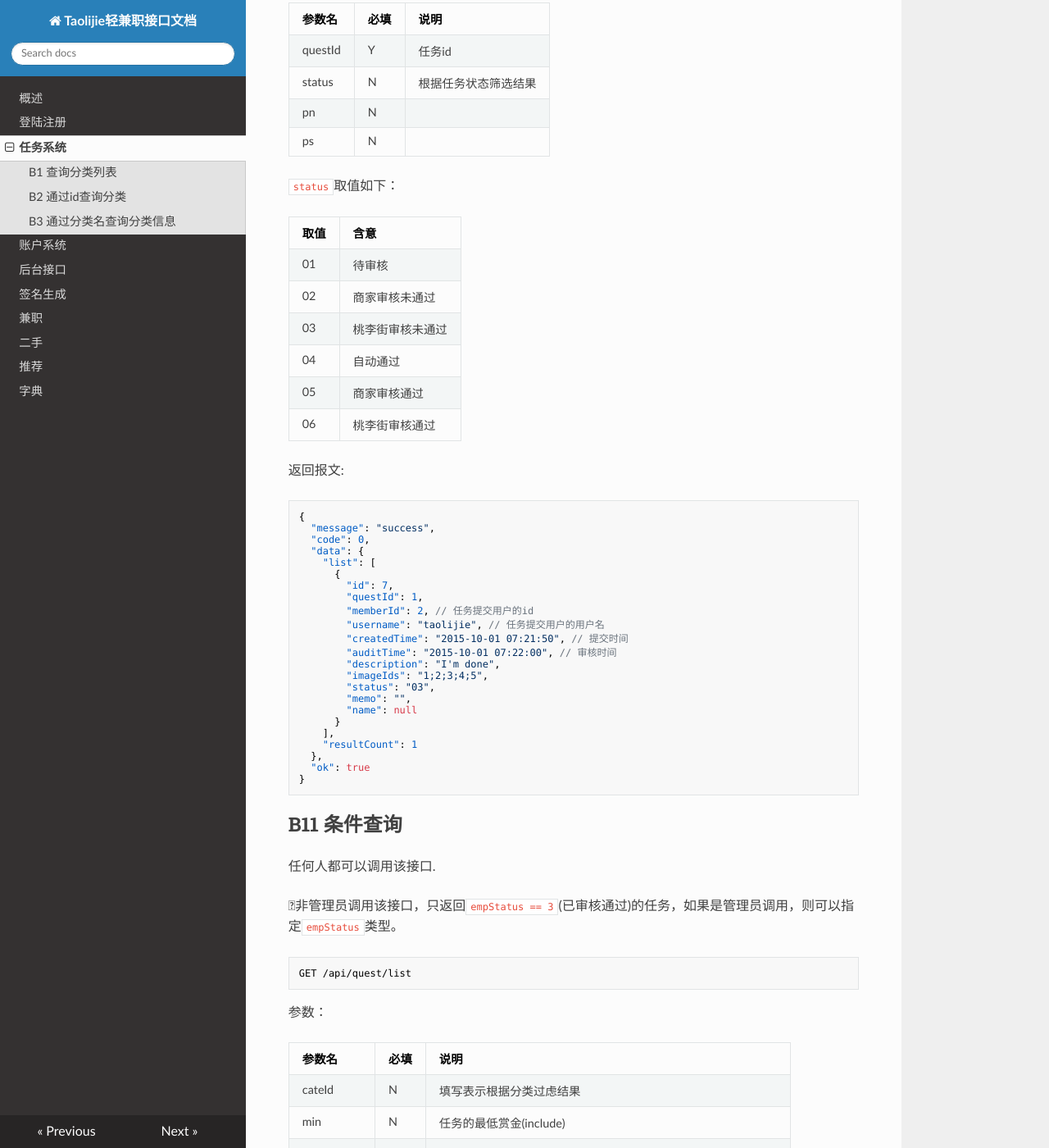
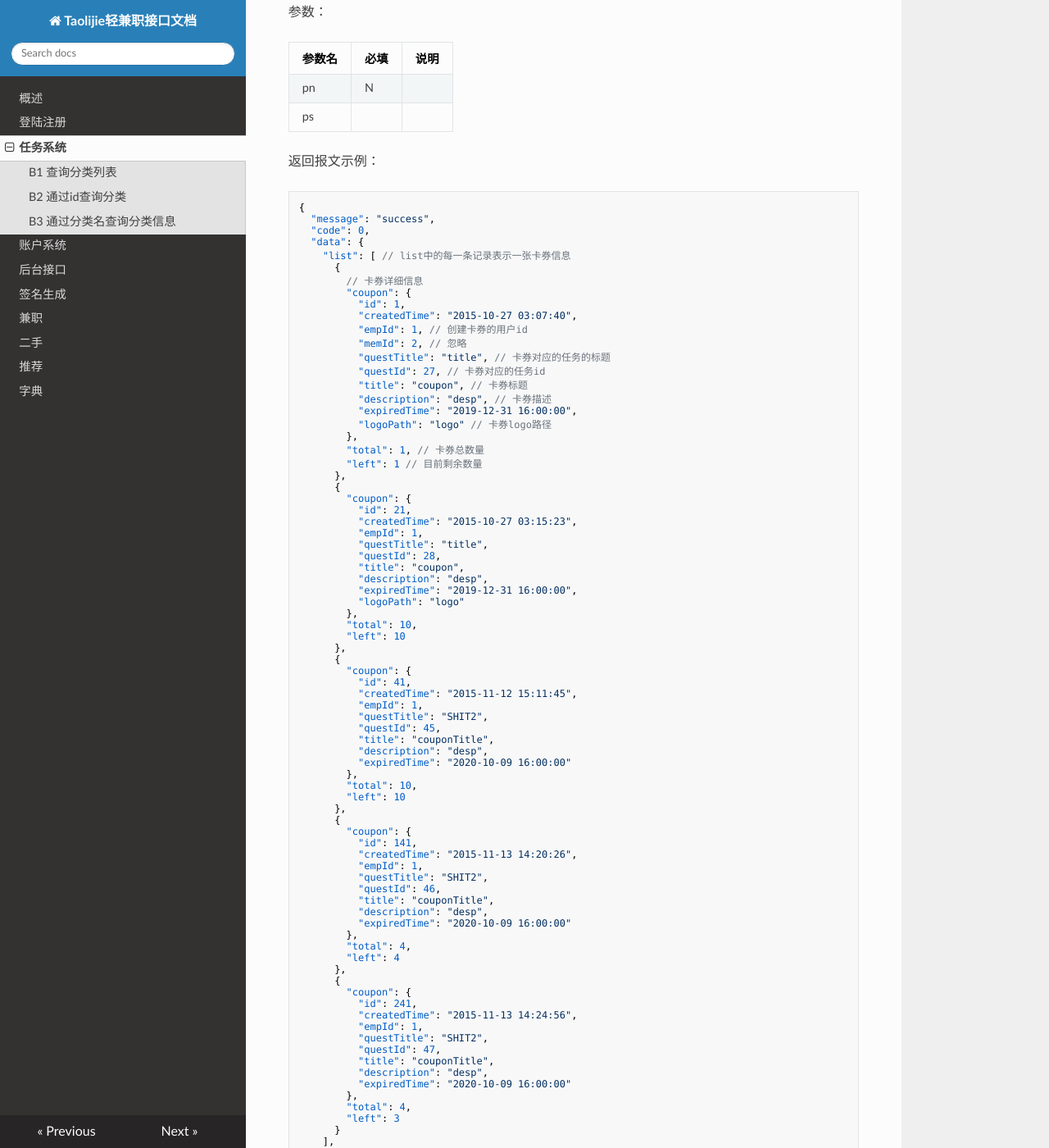
Before and after one commit to wanghongfei/tlj-quest-docs, an MkDocs documentation site: the page built from docs/quest.md, in a window 1280 px wide and 1400 px high, scrolled down 15436 px. Shown: the whole window at 82% size. Built offline with MkDocs 1.6.1, drawn with Linux system fonts in a browser that asks for light colours; nearby versions of some CDN libraries; old or Windows-style settings are respelled for this version of MkDocs; some of the changed text lies outside the part shown.

````diff
--- a/docs/quest.md
+++ b/docs/quest.md
@@ -805,6 +805,116 @@
 | ---- | ---- | ---- |
 | code | Y    | 卡券编号 |
 
+
+
+## B9.3 商家查询已经创建的卡券信息
+
+只有商家可以调用。
+
+```
+GET /api/user/quest/coupon/emp/list
+```
+
+参数：
+
+| 参数名  | 必填   | 说明   |
+| ---- | ---- | ---- |
+| pn   | N    |      |
+| ps   |      |      |
+
+返回报文示例：
+
+``` json
+{
+  "message": "success",
+  "code": 0,
+  "data": {
+    "list": [ // list中的每一条记录表示一张卡券信息
+      {
+        // 卡券详细信息
+        "coupon": {
+          "id": 1,
+          "createdTime": "2015-10-27 03:07:40",
+          "empId": 1, // 创建卡券的用户id
+          "memId": 2, // 忽略
+          "questTitle": "title", // 卡券对应的任务的标题
+          "questId": 27, // 卡券对应的任务id
+          "title": "coupon", // 卡券标题
+          "description": "desp", // 卡券描述
+          "expiredTime": "2019-12-31 16:00:00",
+          "logoPath": "logo" // 卡券logo路径
+        },
+        "total": 1, // 卡券总数量
+        "left": 1 // 目前剩余数量
+      },
+      {
+        "coupon": {
+          "id": 21,
+          "createdTime": "2015-10-27 03:15:23",
+          "empId": 1,
+          "questTitle": "title",
+          "questId": 28,
+          "title": "coupon",
+          "description": "desp",
+          "expiredTime": "2019-12-31 16:00:00",
+          "logoPath": "logo"
+        },
+        "total": 10,
+        "left": 10
+      },
+      {
+        "coupon": {
+          "id": 41,
+          "createdTime": "2015-11-12 15:11:45",
+          "empId": 1,
+          "questTitle": "SHIT2",
+          "questId": 45,
+          "title": "couponTitle",
+          "description": "desp",
+          "expiredTime": "2020-10-09 16:00:00"
+        },
+        "total": 10,
+        "left": 10
+      },
+      {
+        "coupon": {
+          "id": 141,
+          "createdTime": "2015-11-13 14:20:26",
+          "empId": 1,
+          "questTitle": "SHIT2",
+          "questId": 46,
+          "title": "couponTitle",
+          "description": "desp",
+          "expiredTime": "2020-10-09 16:00:00"
+        },
+        "total": 4,
+        "left": 4
+      },
+      {
+        "coupon": {
+          "id": 241,
+          "createdTime": "2015-11-13 14:24:56",
+          "empId": 1,
+          "questTitle": "SHIT2",
+          "questId": 47,
+          "title": "couponTitle",
+          "description": "desp",
+          "expiredTime": "2020-10-09 16:00:00"
+        },
+        "total": 4,
+        "left": 3
+      }
+    ],
+    "resultCount": 5
+  },
+  "ok": true
+}
+```
+
+
+
+
+
 ## B10 查询指定任务的提交记录
 
 只有商家和ADMIN可以调用。
--- a/index.html
+++ b/index.html
@@ -489,6 +489,10 @@
 <td>44</td>
 <td>相关账号还未设置</td>
 </tr>
+<tr>
+<td>45</td>
+<td>任务对象不匹配</td>
+</tr>
 </tbody>
 </table>
 <p>注： 客户端应<strong>首先验证HTTP状态码是否为5XX</strong>, 如果不是则按上面的错误代码表解析返回报文，如果是则忽略返回报文。</p>
@@ -539,5 +543,5 @@
 
 <!--
 MkDocs version : 0.14.0
-Build Date UTC : 2015-11-19 12:25:29.477191
+Build Date UTC : 2015-11-20 08:34:12.304922
 -->
````
Also changed, not shown: docs/acc.md (+5 -9 lines), docs/admin.md (+100 -0 lines), docs/index.md (+1 -0 lines), sitemap.xml (+10 -10 lines), 4 other files.
